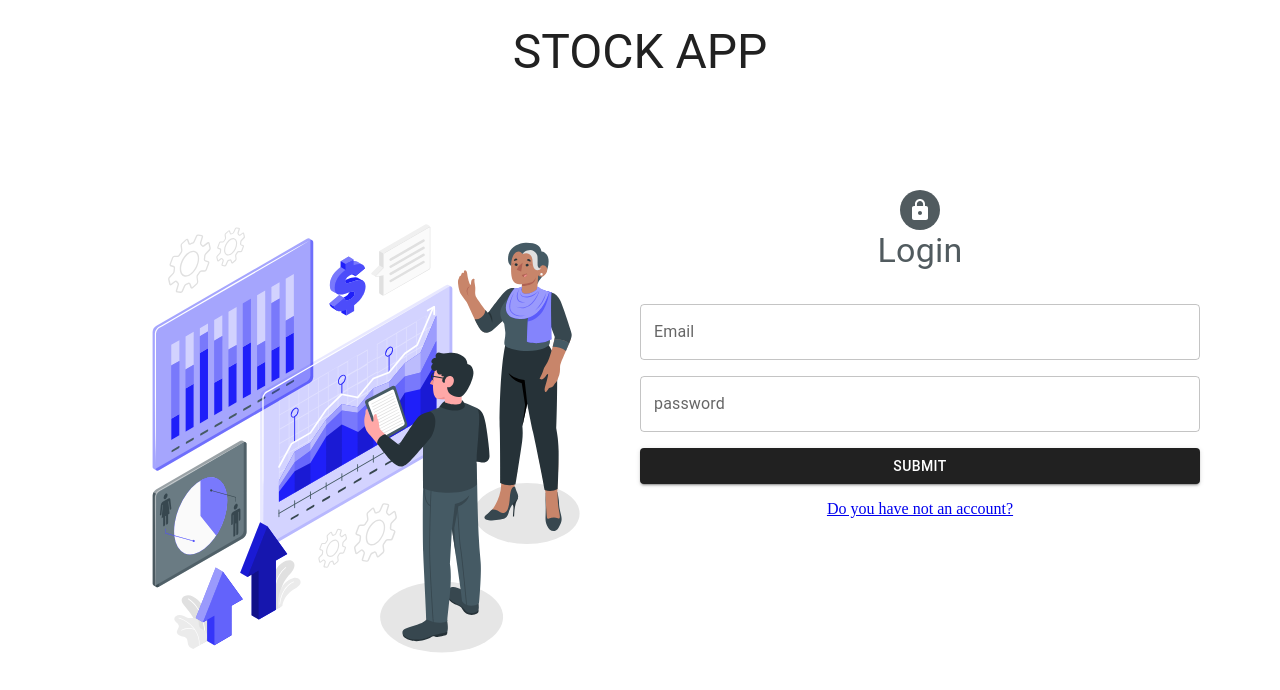
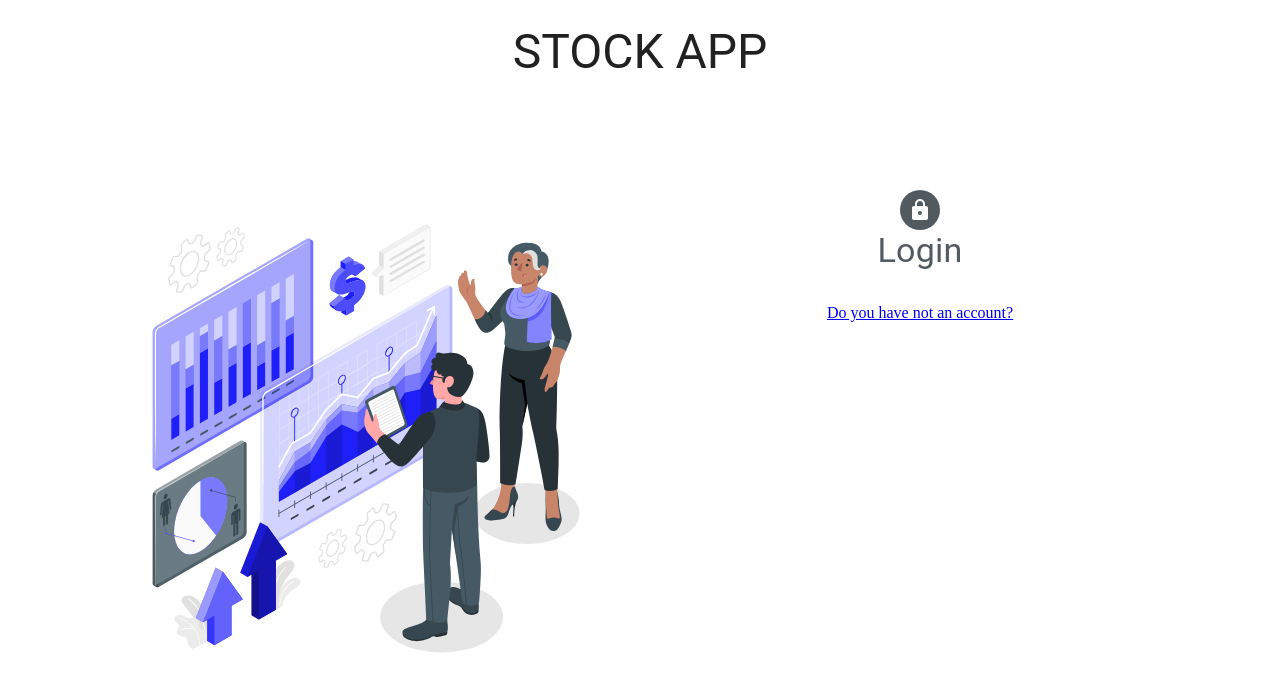
Before and after one commit to huriyedemiroglu/stock-app-starter, a React (Create React App) app: page / in a window 1280 px wide. Shown: the top 690 px of the page. Built offline with nearby package versions, Linux system fonts and the light colour scheme.

Commit message:
first commit

```diff
--- a/src/pages/Login.jsx
+++ b/src/pages/Login.jsx
@@ -3,7 +3,8 @@ import Box from "@mui/material/Box";
 import Container from "@mui/material/Container";
 import Grid from "@mui/material/Grid";
 import Typography from "@mui/material/Typography";
-import { Formik } from "formik";
+import { Formik,Form } from "formik";
+import {TextField} from "@mui/material/TextField"
 import LockIcon from "@mui/icons-material/Lock";
 import image from "../assets/result.svg";
 
@@ -14,7 +15,7 @@ import useAuthCalls from "../hooks/useAuthCalls";
 
 const Login = () => {
   const { login } = useAuthCalls();
-
+  const loginSchema={}
   return (
     <Container maxWidth="lg">
       <Grid
@@ -56,12 +57,26 @@ const Login = () => {
             initialValues={{ email: "", password: "" }}
             validationSchema={loginSchema}
             onSubmit={(values, actions) => {
-              login(values);
+              //todo login(values)  POST request
+              //todo navigate
+
               actions.resetForm();
               actions.setSubmitting(false);
             }}
-            component={(props) => <LoginForm {...props} />}
-          ></Formik>
+            >
+            {(values, handleChange,handleBlur,error)=>{
+
+              <Form>
+
+              </Form>
+            }}
+
+
+          </Formik>
+
+
+
+
           <Box sx={{ textAlign: "center", mt: 2 }}>
             <Link to="/register">Do you have not an account?</Link>
           </Box>
```
